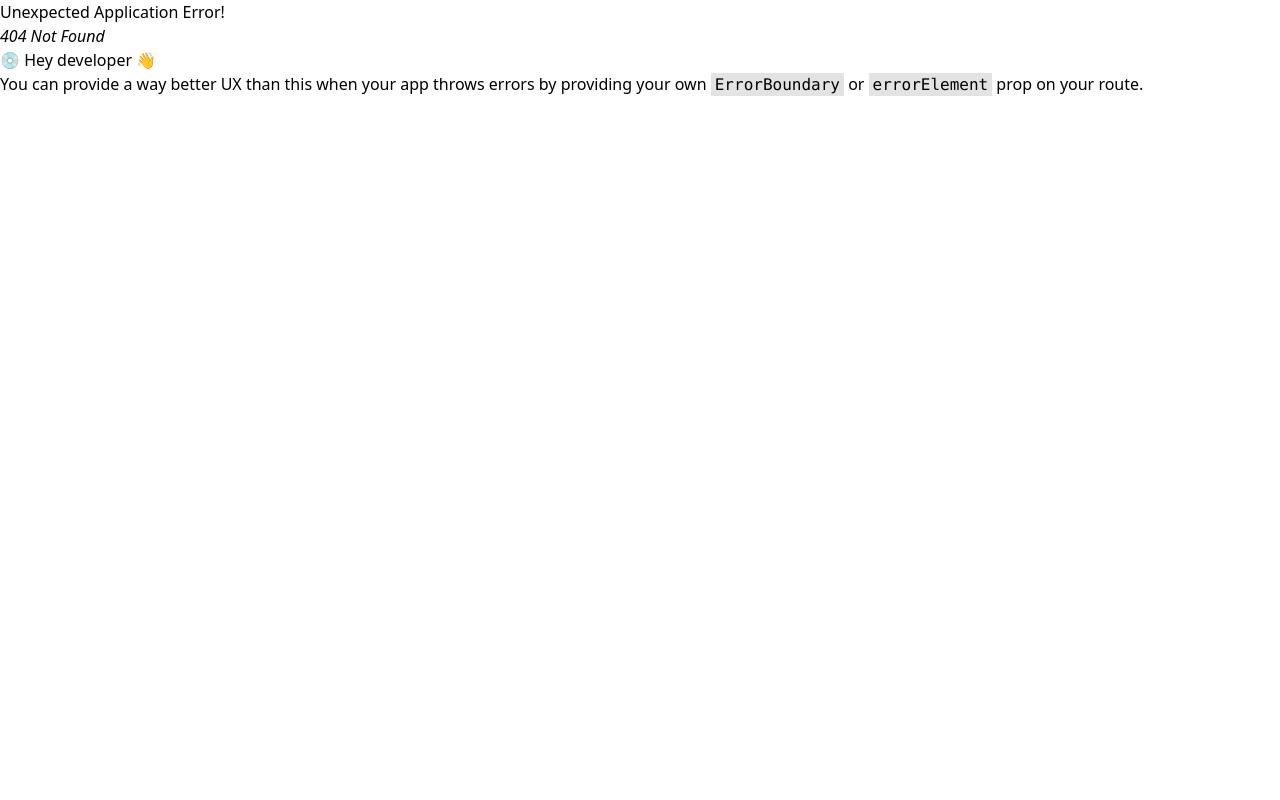
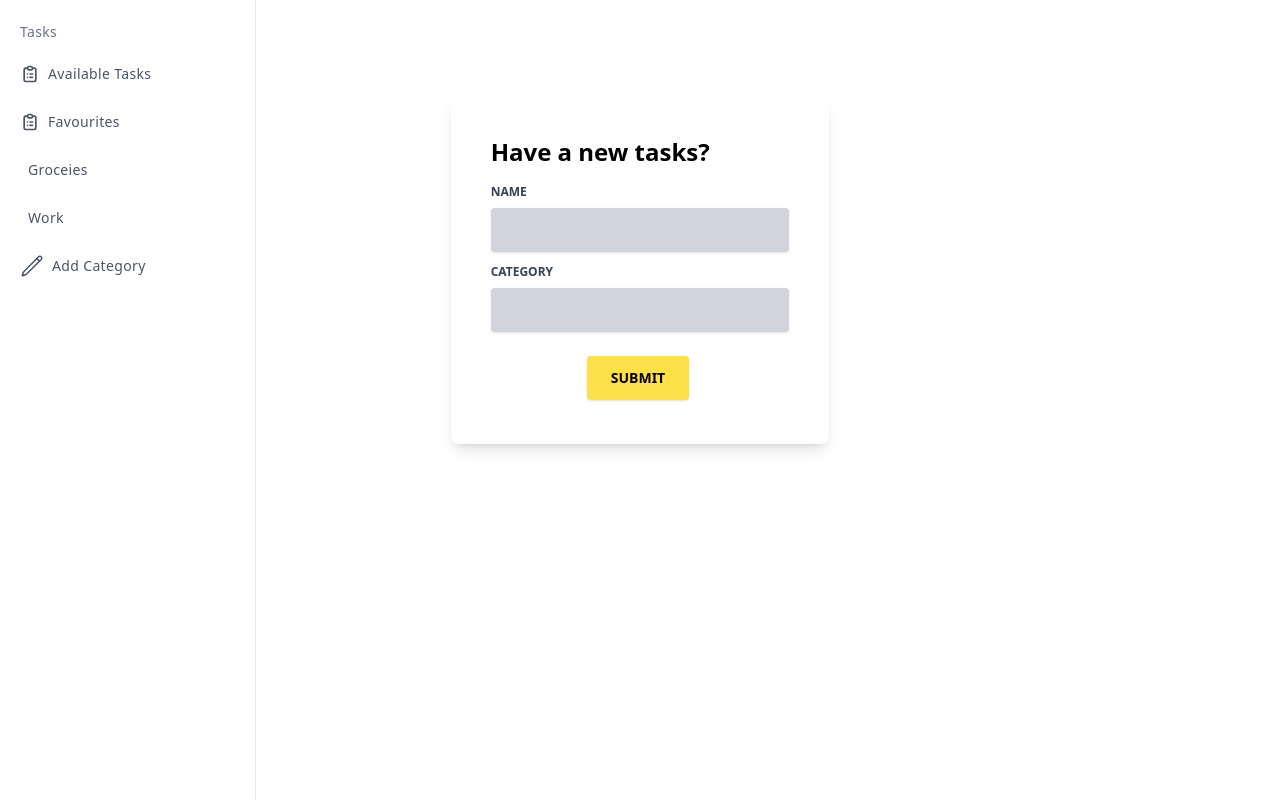
Before and after one commit to Dwinatasarijuwita/Todo-List-Web, a React (Vite) app in the folder my-project/: page /Add-Form in a window 1280 px wide. Before the commit this address had no page. Built offline with nearby package versions, Linux system fonts and the light colour scheme.

Commit message:
form done

```diff
--- a/my-project/src/components/Sidebar.jsx
+++ b/my-project/src/components/Sidebar.jsx
@@ -86,8 +86,8 @@ const Sidebar = () => {
               </a>
             </li>
             <li>
-              <a
-                href="#"
+              <Link
+                to={"/add-category"}
                 className="relative flex flex-row items-center h-11 focus:outline-none hover:bg-gray-50 text-gray-600 hover:text-gray-800 border-l-4 border-transparent hover:border-indigo-500 pr-6"
               >
                 <span className="inline-flex justify-center items-center ml-4">
@@ -110,7 +110,7 @@ const Sidebar = () => {
                 <span className="ml-2 text-sm tracking-wide truncate">
                   Add Category
                 </span>
-              </a>
+              </Link>
             </li>
           </ul>
         </div>
--- /dev/null
+++ b/my-project/src/views/AddCategory.jsx
@@ -0,0 +1,58 @@
+const AddCategory = () => {
+  return (
+    <section>
+      <div class="bg-white text-white">
+        <div class="container mx-auto flex-col md:flex-row my-6 md:my-24 flex justify-center">
+          <div class="flex flex-col  lg:w-2/3 justify-center">
+            <div class="container w-full px-4">
+              <div class="flex flex-wrap justify-center">
+                <div class="w-full lg:w-6/12 px-4">
+                  <div class="relative flex flex-col min-w-0 break-words w-full mb-6 shadow-lg rounded-lg bg-white">
+                    <div class="flex-auto p-5 lg:p-10">
+                      <h4 class="text-2xl mb-4 text-black font-semibold">
+                        Have a new category?
+                      </h4>
+                      <form id="feedbackForm" action="" method="">
+                        <div class="relative w-full mb-3">
+                          <label
+                            class="block uppercase text-gray-700 text-xs font-bold mb-2"
+                            for="name"
+                          >
+                            Name
+                          </label>
+                          <input
+                            type="name"
+                            name="name"
+                            id="name"
+                            class="border-0 px-3 py-3 rounded text-sm shadow w-full
+                  bg-gray-300 placeholder-black text-gray-800 outline-none focus:bg-gray-400"
+                            placeholder=" "
+                            style={{ transition: "all 0.15s ease 0s" }}
+                            required
+                          />
+                        </div>
+
+                        <div class="text-center mt-6">
+                          <button
+                            id="feedbackBtn"
+                            class="bg-yellow-300 text-black text-center mx-auto active:bg-yellow-400 text-sm font-bold uppercase px-6 py-3 rounded shadow hover:shadow-lg outline-none focus:outline-none mr-1 mb-1"
+                            type="submit"
+                            style={{ transition: "all 0.15s ease 0s" }}
+                          >
+                            Submit
+                          </button>
+                        </div>
+                      </form>
+                    </div>
+                  </div>
+                </div>
+              </div>
+            </div>
+          </div>
+        </div>
+      </div>
+    </section>
+  );
+};
+
+export default AddCategory;
--- /dev/null
+++ b/my-project/src/views/AddForm.jsx
@@ -0,0 +1,75 @@
+const AddForm = () => {
+  return (
+    <section>
+      <div class="bg-white text-white">
+        <div class="container mx-auto flex-col md:flex-row my-6 md:my-24 flex justify-center">
+          <div class="flex flex-col  lg:w-2/3 justify-center">
+            <div class="container w-full px-4">
+              <div class="flex flex-wrap justify-center">
+                <div class="w-full lg:w-6/12 px-4">
+                  <div class="relative flex flex-col min-w-0 break-words w-full mb-6 shadow-lg rounded-lg bg-white">
+                    <div class="flex-auto p-5 lg:p-10">
+                      <h4 class="text-2xl mb-4 text-black font-semibold">
+                        Have a new tasks?
+                      </h4>
+                      <form id="feedbackForm" action="" method="">
+                        <div class="relative w-full mb-3">
+                          <label
+                            class="block uppercase text-gray-700 text-xs font-bold mb-2"
+                            for="name"
+                          >
+                            Name
+                          </label>
+                          <input
+                            type="name"
+                            name="name"
+                            id="name"
+                            class="border-0 px-3 py-3 rounded text-sm shadow w-full
+                    bg-gray-300 placeholder-black text-gray-800 outline-none focus:bg-gray-400"
+                            placeholder=" "
+                            style={{ transition: "all 0.15s ease 0s" }}
+                            required
+                          />
+                        </div>
+                        <div class="relative w-full mb-3">
+                          <label
+                            class="block uppercase text-gray-700 text-xs font-bold mb-2"
+                            for="category"
+                          >
+                            Category
+                          </label>
+                          <input
+                            maxlength="300"
+                            name="category"
+                            id="category"
+                            rows="4"
+                            cols="80"
+                            class="border-0 px-3 py-3 bg-gray-300 placeholder-black text-gray-800 rounded text-sm shadow focus:outline-none w-full"
+                            placeholder=""
+                            required
+                          ></input>
+                        </div>
+                        <div class="text-center mt-6">
+                          <button
+                            id="feedbackBtn"
+                            class="bg-yellow-300 text-black text-center mx-auto active:bg-yellow-400 text-sm font-bold uppercase px-6 py-3 rounded shadow hover:shadow-lg outline-none focus:outline-none mr-1 mb-1"
+                            type="submit"
+                            style={{ transition: "all 0.15s ease 0s" }}
+                          >
+                            Submit
+                          </button>
+                        </div>
+                      </form>
+                    </div>
+                  </div>
+                </div>
+              </div>
+            </div>
+          </div>
+        </div>
+      </div>
+    </section>
+  );
+};
+
+export default AddForm;
--- a/my-project/src/views/TodoList.jsx
+++ b/my-project/src/views/TodoList.jsx
@@ -1,3 +1,5 @@
+import { Link } from "react-router-dom";
+
 const TodoList = () => {
   return (
     <section className="antialiased h-screen w-screen bg-white text-slate-700">
@@ -7,15 +9,15 @@ const TodoList = () => {
             <h1 className="text-3xl font-medium">All Tasks</h1>
           </div>
           <div className="inline-flex space-x-2 items-center">
-            <a
-              href="#"
+            <Link
+              to={'/add-form'}
               className="p-2 border border-slate-200 rounded-md inline-flex space-x-1 items-center text-indigo-200 hover:text-white bg-indigo-600 hover:bg-indigo-500"
             >
 
               <span className="text-sm font-medium hidden md:block">
                 Add a new tasks
               </span>
-            </a>
+            </Link>
           </div>
         </div>
         <p className="text-slate-500">Hello, here are your latest tasks</p>
```
Also changed, not shown: my-project/src/routers/index.jsx (+12 -2 lines).
